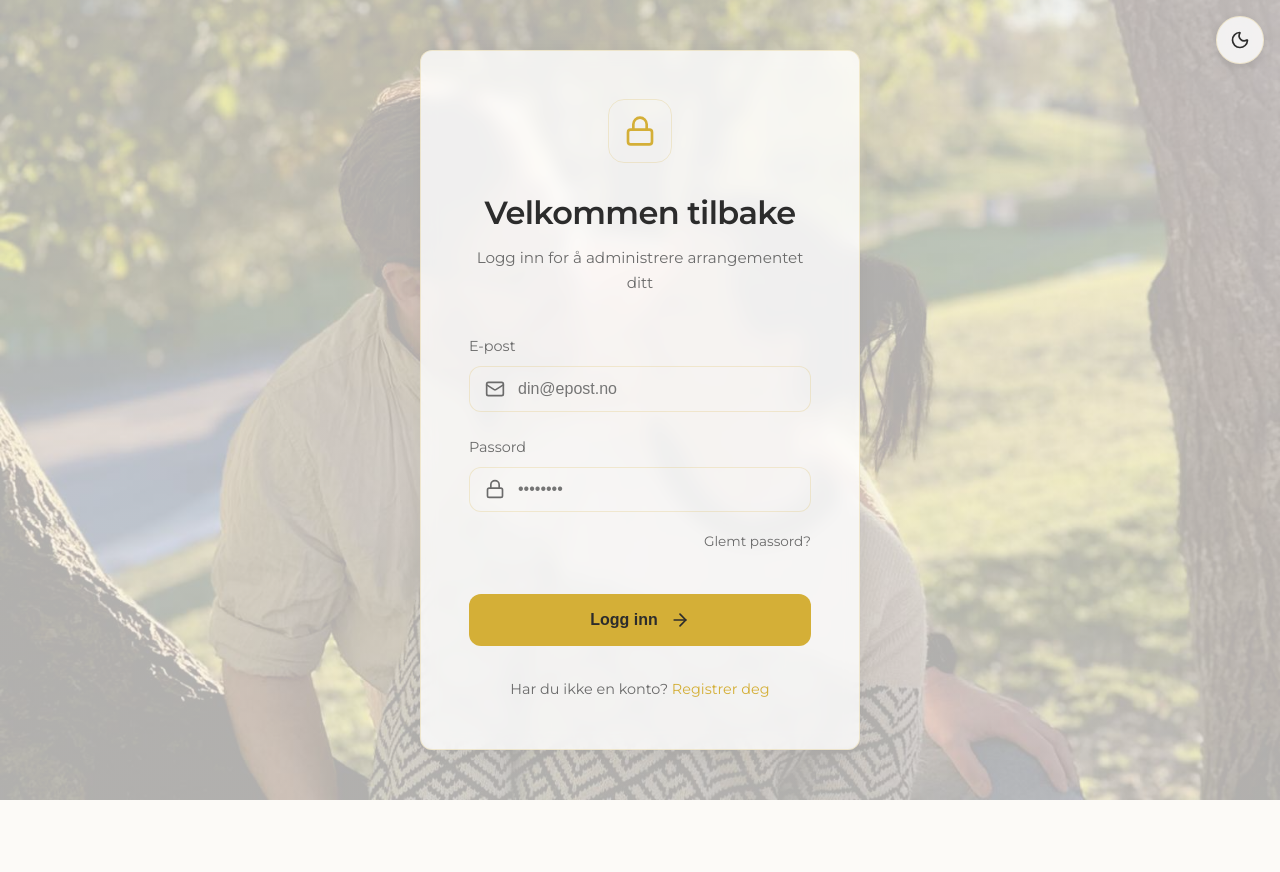
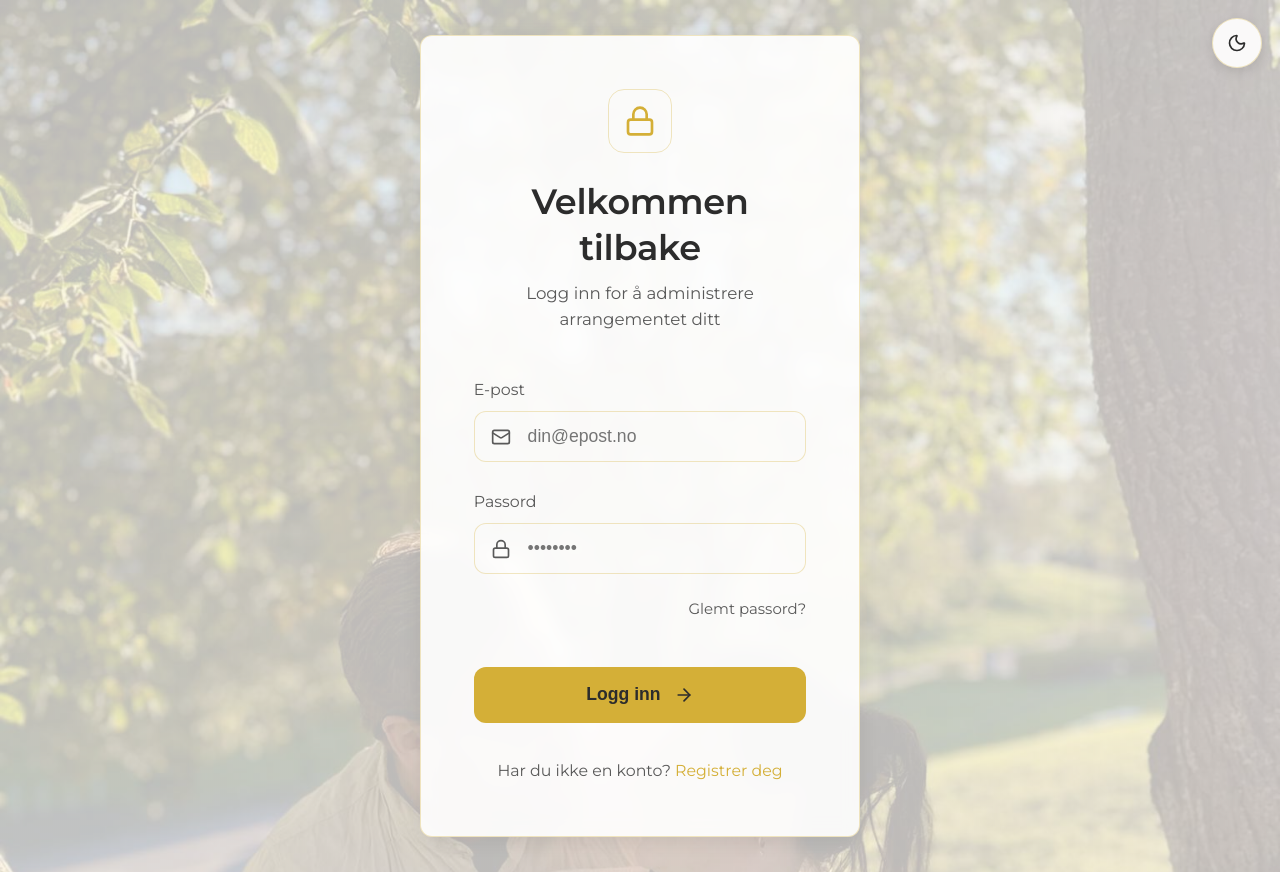
Before and after one commit to marcuswevang/eventplanner, a Next.js app: page /login in a window 1280 px wide. Before the commit the page ends 800 px from the top, so only its background shows below. Built offline with nearby package versions, Linux system fonts and the light colour scheme; a web font is replaced by a local one.

Commit message:
style: improve accessibility and design system contrast
Implement fluid typography, enhance color contrast, and improve focus styles.

```diff
--- a/src/app/globals.css
+++ b/src/app/globals.css
@@ -1,27 +1,36 @@
 :root {
-  /* Premium Wedding Palette */
+  /* Premium Wedding Palette - Accessibility Focused */
   --bg-color: #fcfaf7;
-  /* Ivory/Pearl */
+  /* Ivory/Pearl - Soft on eyes, reduced glare */
   --text-main: #2c2c2c;
-  /* Deep Charcoal */
-  --text-muted: #6b6b6b;
+  /* Deep Charcoal - Strong contrast */
+  --text-muted: #595959;
+  /* Medium Grey - Higher contrast than before */
+
   --accent-gold: #d4af37;
+  --accent-gold-dark: #8b6b00;
+  /* WCAG AA compliant gold for text */
   --accent-gold-rgb: 212, 175, 55;
-  /* Metallic Gold */
+
   --accent-gold-soft: #e5d19a;
   --accent-rose: #e2b1b1;
   --accent-green: #4a7c44;
   --accent-green-rgb: 74, 124, 68;
-  /* Dusty Rose */
-  --card-bg: rgba(255, 255, 255, 0.8);
-  --glass-border: rgba(212, 175, 55, 0.2);
-  --shadow-soft: 0 4px 20px rgba(0, 0, 0, 0.05);
+
+  --card-bg: rgba(255, 255, 255, 0.9);
+  /* Increased opacity for better contrast */
+  --glass-border: rgba(212, 175, 55, 0.3);
+  --shadow-soft: 0 4px 20px rgba(0, 0, 0, 0.08);
 
   --font-serif: 'Playfair Display', serif;
   --font-sans: 'Montserrat', sans-serif;
 
   --max-width: 1200px;
   --radius-lg: 12px;
+
+  /* Universal Design: Base font size and spacing */
+  --base-font-size: 1rem;
+  --base-line-height: 1.6;
 }
 
 [data-theme='dark'] {
@@ -42,14 +51,24 @@ html,
 body {
   max-width: 100vw;
   overflow-x: hidden;
-  background-image: linear-gradient(rgba(252, 250, 247, 0.7), rgba(252, 250, 247, 0.7)), url('/bakgrunnsbilde.jpg');
+  background-image: linear-gradient(rgba(252, 250, 247, 0.75), rgba(252, 250, 247, 0.75)), url('/bakgrunnsbilde.jpg');
   background-size: cover;
   background-position: center;
   background-attachment: fixed;
   background-color: var(--bg-color);
   color: var(--text-main);
   font-family: var(--font-sans);
-  line-height: 1.6;
+  font-size: clamp(1rem, 0.95rem + 0.25vw, 1.1rem);
+  /* Fluid typography */
+  line-height: var(--base-line-height);
+  -webkit-font-smoothing: antialiased;
+  -moz-osx-font-smoothing: grayscale;
+}
+
+/* Accessibility: Focus improvements */
+:focus-visible {
+  outline: 3px solid var(--accent-gold);
+  outline-offset: 3px;
 }
 
 h1,
@@ -58,7 +77,9 @@ h3,
 h4 {
   font-family: var(--font-serif);
   font-weight: 600;
-  letter-spacing: -0.02em;
+  letter-spacing: -0.01em;
+  /* Less tight for readability */
+  line-height: 1.3;
 }
 
 a {
@@ -152,11 +173,14 @@ a {
   font-size: 1.1rem;
   cursor: pointer;
   transition: all 0.3s ease;
+  min-height: 44px;
+  /* Universal design: Minimum touch target */
 }
 
 .luxury-button-ghost:hover {
-  color: var(--accent-gold);
-  background: rgba(0, 0, 0, 0.03);
+  color: var(--accent-gold-dark);
+  /* Using darker gold for hover text */
+  background: rgba(0, 0, 0, 0.05);
 }
 
 /* Sexy Input - Dark/Glass themed input */
```
